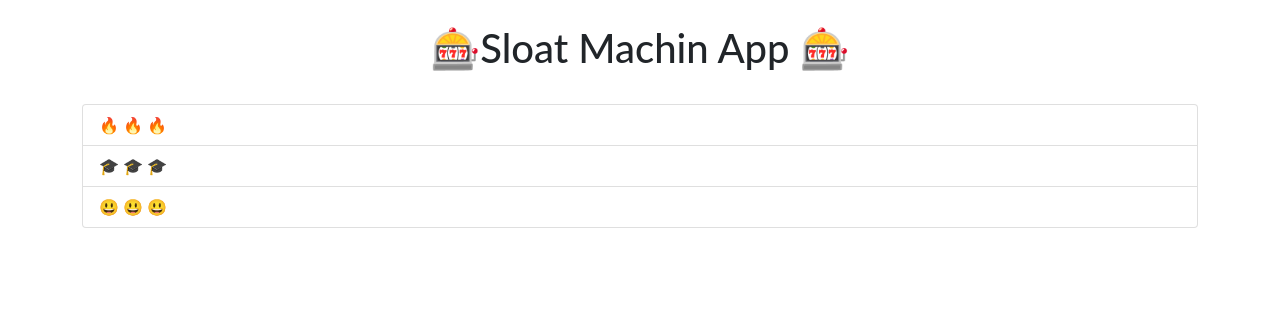
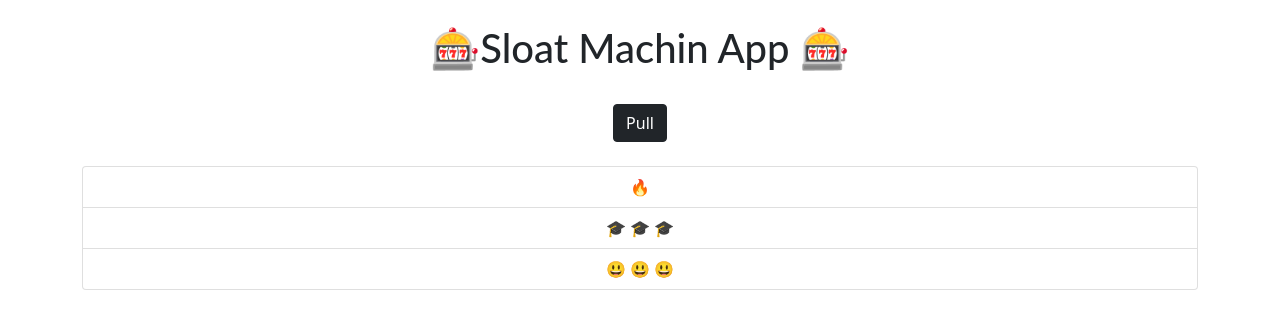
Before and after one commit to rajrachchh14/Sloat-Machine, a React (Create React App) app: page / in a window 1280 px wide. Shown: the top 326 px of the page. Built offline with nearby package versions, Linux system fonts and the light colour scheme.

Commit message:
1 file modified

```diff
--- a/src/BodyPart.js
+++ b/src/BodyPart.js
@@ -1,14 +1,43 @@
 import React from 'react';
 
 export default function BodyPart() {
+  let x1 = '🔥';
+  let x2 = '🔥';
+  let x3 = '🔥';
+
+  let y1 = '🎓';
+  let y2 = '🎓';
+  let y3 = '🎓';
+
+  let z1 = '😃';
+  let z2 = '😃';
+  let z3 = '😃';
+
+  let obj1 = { x1, x2, x3 };
+  let obj2 = { y1, y2, y3 };
+  let obj3 = { z1, z2, z3 };
+
+  function PullFunction() {
+    console.log(obj1 ,obj2 , obj3);
+  }
+
   return (
     <>
       <br />
       <div className="container">
         <div className="row">
-          <div className="col-12 ">
+          <div className="col-12 text-center">
+            <button
+              type="button"
+              className="btn btn-dark"
+              onClick={() => PullFunction()}
+            >
+              Pull
+            </button>
+            <br />
+            <br />
             <ul className="list-group">
-              <li className="list-group-item">🔥 🔥 🔥</li>
+              <li className="list-group-item">{x1}</li>
               <li className="list-group-item">🎓 🎓 🎓</li>
               <li className="list-group-item">😃 😃 😃</li>
             </ul>
```
